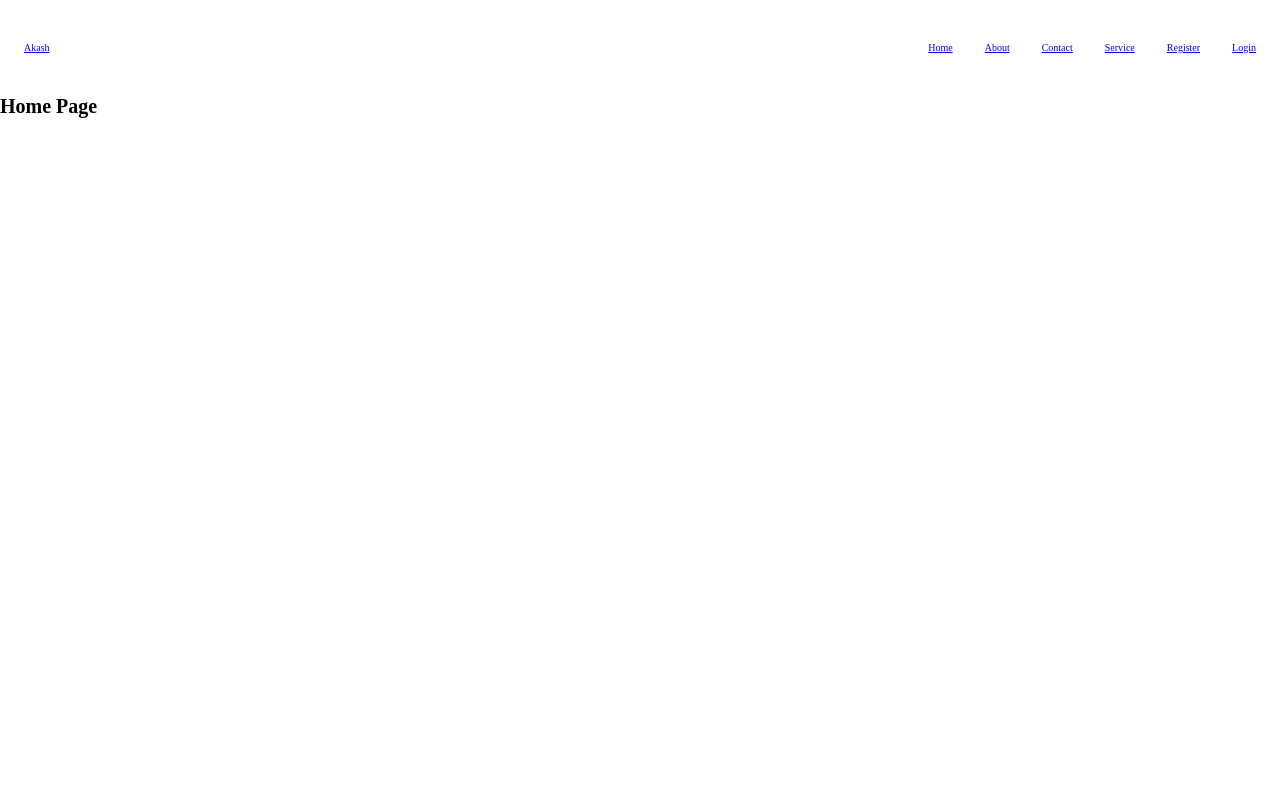
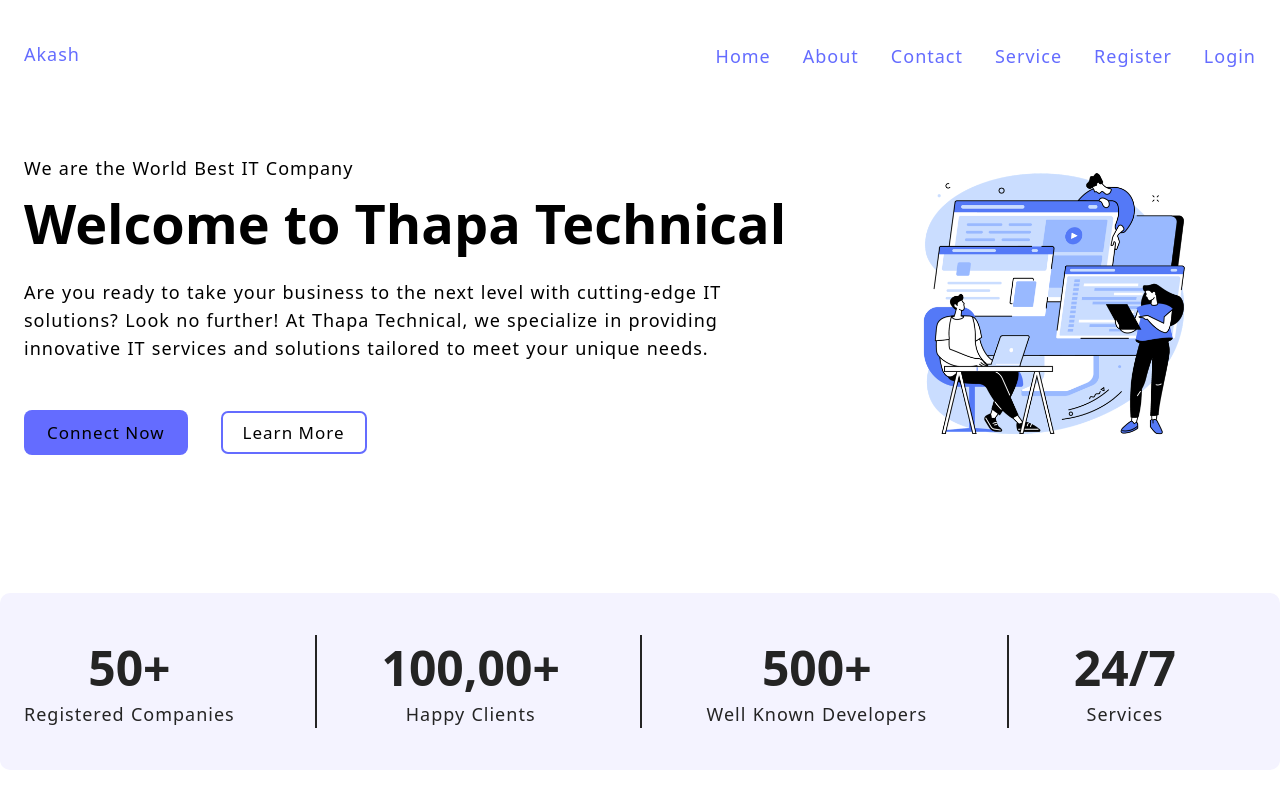
Before and after one commit to Akashmesh/MERN, a React (Vite) app in the folder client/: page / in a window 1280 px wide. Shown: the top 800 px of the page. Built offline with nearby package versions, Linux system fonts and the light colour scheme.

Commit message:
added contact form and implemented designs of home and all

```diff
--- a/client/src/index.css
+++ b/client/src/index.css
@@ -2,8 +2,212 @@
   margin: 0;
   padding: 0;
   box-sizing: border-box;
+  font-family: Urbanist, system-ui, Avenir, Helvetica, Arial, sans-serif;
+  color-scheme: light dark;
+}
+
+:root {
+  --bg-color: #f4f3ff;
+  --btn-color: #646cff;
+  --dark-color: #242424;
+  --helper-color: #99b9ff;
 }
 
 html {
-  font-size: 62.5%
+  font-size: 62.5%;
 }
+
+/*? base style */
+
+body {
+  margin: 0;
+  /* display: flex;
+  place-items: center; */
+  /* min-width: 32rem; */
+  min-height: 100vh;
+}
+
+
+h1 {
+  font-size: 5.4rem;
+  line-height: 1.1;
+  font-weight: bold;
+}
+
+p,
+li,
+label,
+input,
+textarea {
+  font-size: 1.8rem;
+  line-height: 1.56;
+  letter-spacing: 0.1rem;
+  word-spacing: 0.06rem;
+}
+
+a {
+  font-weight: 500;
+  font-size: 1.8rem;
+  letter-spacing: 0.1rem;
+  color: var(--btn-color);
+  text-decoration: inherit;
+}
+
+li {
+  list-style: none;
+}
+
+/*? layout Rule  */
+
+.container {
+  max-width: 140rem;
+  padding: 4rem 2.4rem;
+  margin: 0 auto;
+}
+
+.grid {
+  display: grid;
+  gap: 6.4rem;
+}
+
+.grid-two-cols {
+  grid-template-columns: repeat(2, 1fr);
+}
+
+.grid-four-cols {
+  grid-template-columns: repeat(4, 1fr);
+}
+
+/*? Module Rules / Reusable */
+button {
+  text-transform: capitalize;
+  padding: 1rem 2.2rem;
+  font-size: 1.7rem;
+  font-weight: 500;
+  background-color: var(--btn-color);
+  border-radius: 0.8rem;
+  -webkit-border-radius: 0.8rem;
+  -moz-border-radius: 0.8rem;
+  -ms-border-radius: 0.8rem;
+  -o-border-radius: 0.8rem;
+  border: 0.1rem solid transparent;
+  cursor: pointer;
+  letter-spacing: 0.1rem;
+  transition: border-color 0.3s;
+  -webkit-transition: border-color 0.3s;
+  -moz-transition: border-color 0.3s;
+  -ms-transition: border-color 0.3s;
+  -o-transition: border-color 0.3s;
+}
+
+.secondary-btn {
+  background-color: transparent;
+  box-shadow: inset 0 0 0 0.2rem var(--btn-color);
+  margin-left: 3.2rem;
+}
+
+/***** Hero Section *****/
+
+.section-hero {
+  & .grid {
+    align-items: center;
+  }
+
+  .hero-content {
+    & p {
+      margin: 2.4rem 0 4.8rem 0;
+      &:first-child {
+        margin: 0 0 1.2rem 0;
+      }
+    }
+  }
+
+  .hero-image {
+    display: flex;
+    justify-content: center;
+    & img {
+      width: 70%;
+      height: auto;
+    }
+  }
+}
+
+/***** End Hero  *****/
+
+/***** analytics Section *****/
+
+.section-analytics {
+  margin: 9.6rem 0;
+
+  & .container {
+    background-color: var(--bg-color);
+    border-radius: 1rem;
+  }
+
+  & .grid {
+    color: var(--dark-color);
+
+    & .div1 {
+      text-align: center;
+      border-right: 0.2rem solid var(--dark-color);
+      padding-right: 8rem;
+
+      &:last-child {
+        border: none;
+      }
+      & h2 {
+        font-size: 4.8rem;
+      }
+      & p {
+        text-transform: capitalize;
+      }
+    }
+  }
+}
+
+/***** End analytics Section *****/
+
+
+/** -----------------------
+** contact section css
+** -------------------------  */
+.section-contact {
+  & .contact-content {
+    padding: 0;
+
+    & h1 {
+      margin-bottom: 3.2rem;
+    }
+  }
+  & .container {
+    padding-top: 3.2rem;
+  }
+  & .contact-img {
+    display: flex;
+    justify-content: start;
+    align-items: center;
+    & img {
+      width: 50%;
+      height: auto;
+    }
+  }
+
+  & .section-form {
+    & form {
+      display: flex;
+      flex-direction: column;
+      gap: 3.2rem;
+    }
+    & label {
+      display: block;
+      margin-bottom: 1.2rem;
+      text-transform: capitalize;
+    }
+
+    & input,
+    textarea {
+      width: 80%;
+      padding: 0.4rem 0.6rem;
+    }
+  }
+}
--- a/client/src/pages/Contact.jsx
+++ b/client/src/pages/Contact.jsx
@@ -1,3 +1,102 @@
+import { useState } from "react";
+
 export const Contact = () => {
-    return <h1>Contact Page</h1>
-}
+  const [contact, setContact] = useState({
+    username: "",
+    email: "",
+    message: "",
+  });
+
+  const handleInput = (e) => {
+    const name = e.target.name;
+    const value = e.target.value;
+
+    setContact({
+      ...contact,
+      [name]: value,
+    });
+  };
+
+  const handleSubmit = (e) => {
+    e.preventDefault();
+
+    console.log(contact);
+  };
+
+
+  return (
+    <>
+      <section className="section-contact">
+        <div className="contact-content container">
+          <h1 className="main-heading">contact us</h1>
+        </div>
+        {/* contact page main  */}
+        <div className="container grid grid-two-cols">
+          <div className="contact-img">
+            <img src="/images/support.png" alt="we are always ready to help" />
+          </div>
+
+          {/* contact form content actual  */}
+          <section className="section-form">
+            <form onSubmit={handleSubmit}>
+              <div>
+                <label htmlFor="username">username</label>
+                <input
+                  type="text"
+                  name="username"
+                  id="username"
+                  autoComplete="off"
+                  value={contact.username}
+                  onChange={handleInput}
+                  required
+                />
+              </div>
+
+              <div>
+                <label htmlFor="email">email</label>
+                <input
+                  type="email"
+                  name="email"
+                  id="email"
+                  autoComplete="off"
+                  value={contact.email}
+                  onChange={handleInput}
+                  required
+                />
+              </div>
+
+              <div>
+                <label htmlFor="message">message</label>
+                <textarea
+                  name="message"
+                  id="message"
+                  autoComplete="off"
+                  value={contact.message}
+                  onChange={handleInput}
+                  required
+                  cols="30"
+                  rows="6"
+                ></textarea>
+              </div>
+
+              <div>
+                <button type="submit">submit</button>
+              </div>
+            </form>
+          </section>
+        </div>
+
+        <section className="mb-3">
+          <iframe
+            src="https://www.google.com/maps/embed?pb=!1m18!1m12!1m3!1d3782.2613173278896!2d73.91411937501422!3d18.562253982539413!2m3!1f0!2f0!3f0!3m2!1i1024!2i768!4f13.1!3m3!1m2!1s0x3bc2c147b8b3a3bf%3A0x6f7fdcc8e4d6c77e!2sPhoenix%20Marketcity%20Pune!5e0!3m2!1sen!2sin!4v1697604225432!5m2!1sen!2sin"
+            width="100%"
+            height="450"
+            allowFullScreen
+            loading="lazy"
+            referrerPolicy="no-referrer-when-downgrade"
+          ></iframe>
+        </section>
+      </section>
+    </>
+  );
+};
--- a/client/src/pages/Home.jsx
+++ b/client/src/pages/Home.jsx
@@ -1,3 +1,99 @@
+// import { Analytics } from "../components/Analytics";
+
 export const Home = () => {
-    return <h1>Home Page</h1>
-}
+  return (
+    <>
+      <main>
+        <section className="section-hero">
+          <div className="container grid grid-two-cols">
+            <div className="hero-content">
+              <p>We are the World Best IT Company</p>
+              <h1>Welcome to Thapa Technical</h1>
+              <p>
+                Are you ready to take your business to the next level with
+                cutting-edge IT solutions? Look no further! At Thapa Technical,
+                we specialize in providing innovative IT services and solutions
+                tailored to meet your unique needs.
+              </p>
+              <div className="btn btn-group">
+                <a href="/contact">
+                  <button className="btn">connect now</button>
+                </a>
+                <a href="/services">
+                  <button className="btn secondary-btn">learn more</button>
+                </a>
+              </div>
+            </div>
+
+            {/* hero images  */}
+            <div className="hero-image">
+              <img
+                src="/images/home.png"
+                alt="coding together"
+                width="400"
+                height="500"
+              />
+            </div>
+          </div>
+        </section>
+      </main>
+
+      {/* 2nd section  */}
+      {/* <Analytics /> */}
+      <section className="section-analytics">
+        <div className="container grid grid-four-cols">
+            <div className="div1">
+                <h2>50+</h2>
+                <p>registered companies</p>
+            </div>
+              <div className="div1">
+                <h2>100,00+</h2>
+                <p>Happy Clients</p>
+            </div>
+              <div className="div1">
+                <h2>500+</h2>
+                <p>Well Known Developers</p>
+            </div>
+              <div className="div1">
+                <h2>24/7</h2>
+                <p>Services</p>
+            </div>
+        </div>
+      </section>
+
+      {/* 3rd section  */}
+      <section className="section-hero">
+        <div className="container grid grid-two-cols">
+          {/* hero images  */}
+          <div className="hero-image">
+            <img
+              src="/images/design.png"
+              alt="coding together"
+              width="400"
+              height="500"
+            />
+          </div>
+
+          <div className="hero-content">
+            <p>We are here to help you</p>
+            <h1>Get Started Today</h1>
+            <p>
+              Ready to take the first step towards a more efficient and secure
+              IT infrastructure? Contact us today for a free consultation and
+              let's discuss how Thapa Technical can help your business thrive in
+              the digital age.
+            </p>
+            <div className="btn btn-group">
+              <a href="/contact">
+                <button className="btn">connect now</button>
+              </a>
+              <a href="/services">
+                <button className="btn secondary-btn">learn more</button>
+              </a>
+            </div>
+          </div>
+        </div>
+      </section>
+    </>
+  );
+};
```
Also changed, not shown: client/src/components/Navbar.css (line endings or trailing spaces).
